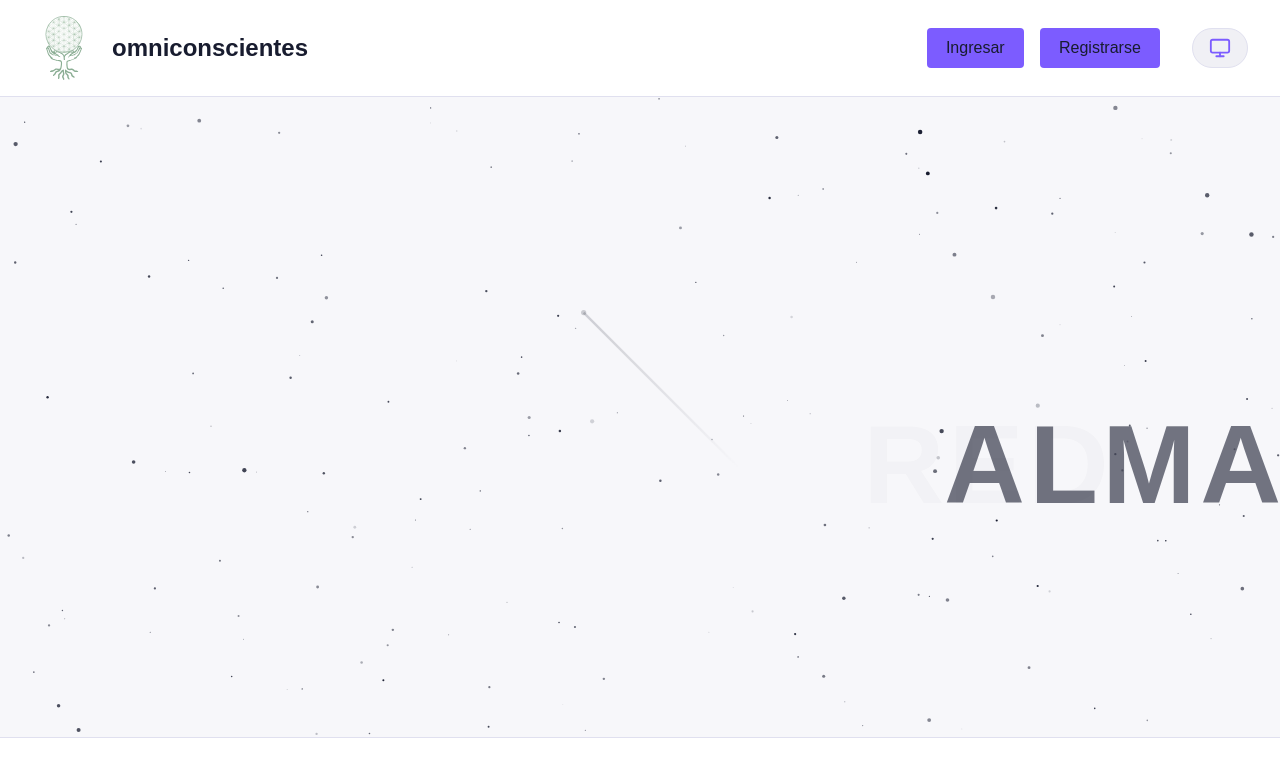
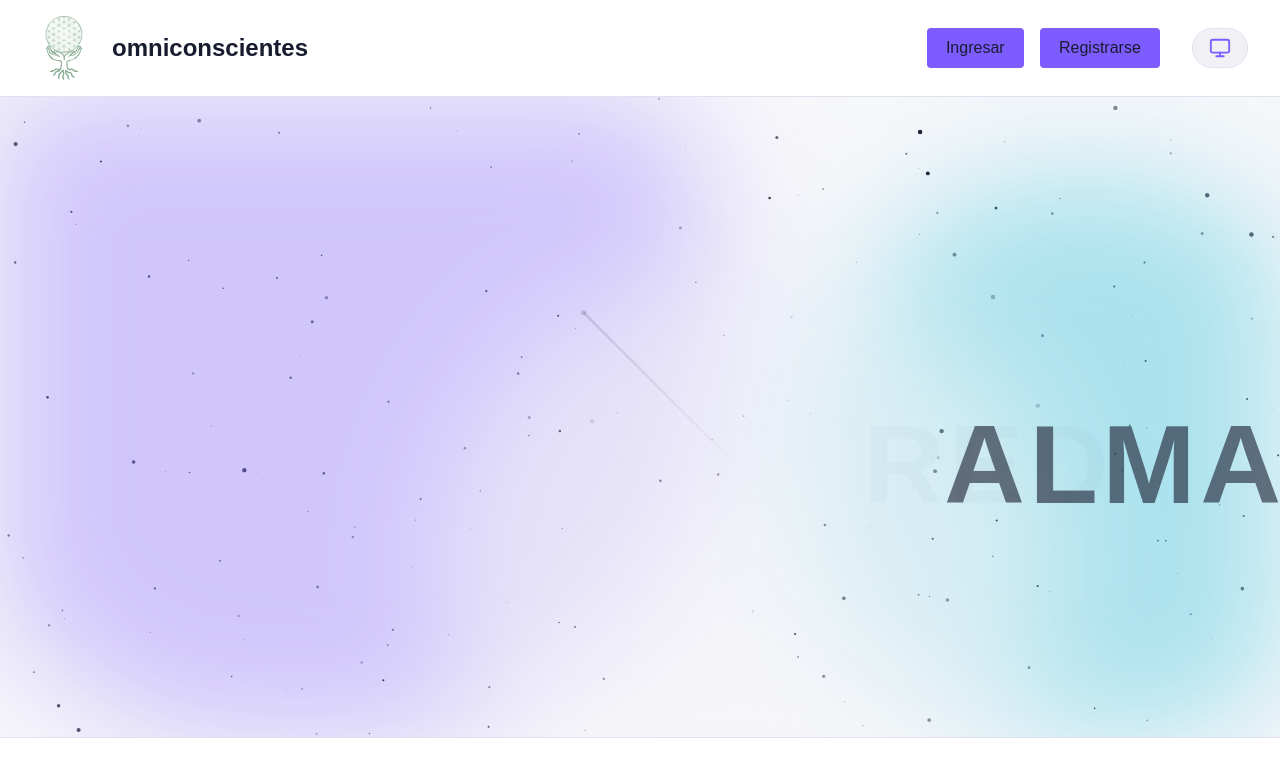
Before and after one commit to danieldatri/omniconscientes-frontend, a Next.js app: page / in a window 1280 px wide. Shown: the top 784 px of the page. Built offline with nearby package versions, Linux system fonts and the light colour scheme.

Commit message:
feat: refactor layout to integrate Starfield and Nebula components for enhanced background effects

```diff
--- a/src/app/layout.tsx
+++ b/src/app/layout.tsx
@@ -4,6 +4,8 @@ import "./globals.css";
 import Header from "../components/Header";
 import Footer from "../components/Footer";
 import Providers from "./providers";
+import Starfield from "../components/Starfield";
+import Nebula from "../components/Nebula";
 
 const geistSans = Geist({
   variable: "--font-geist-sans",
@@ -32,7 +34,34 @@ export default function RootLayout({
       >
         <Providers>
           <Header />
-          {children}
+          <main
+            style={{
+              minHeight: "50vh",
+              position: "relative",
+              overflow: "hidden",
+            }}
+          >
+            <Starfield
+              className="absolute inset-0 w-full h-full"
+              style={{ zIndex: 0, position: "absolute" }}
+            />
+            <Nebula
+              className="absolute inset-0 w-full h-full"
+              style={{ zIndex: 1, position: "absolute" }}
+            />
+            <div
+              style={{
+                position: "relative",
+                zIndex: 2,
+                display: "flex",
+                flexDirection: "column",
+                justifyContent: "center",
+                alignItems: "center",
+              }}
+            >
+              {children}
+            </div>
+          </main>
           <Footer />
         </Providers>
       </body>
--- a/src/components/AuthForm.tsx
+++ b/src/components/AuthForm.tsx
@@ -1,8 +1,6 @@
 "use client";
 import React, { useState, useEffect } from "react";
 import { useAuthUI } from "@/app/providers";
-import Starfield from "@/components/Starfield";
-import Nebula from "@/components/Nebula";
 
 export default function AuthForm() {
   const { formMode, setFormMode } = useAuthUI();
@@ -41,9 +39,7 @@ export default function AuthForm() {
   };
 
   return (
-    <div className="relative w-full flex items-center justify-center overflow-hidden" style={{ background: "var(--background)", color: "var(--text)" }}>
-      <Starfield className="absolute inset-0 w-full h-full" />
-      <Nebula className="absolute inset-0 w-full h-full" />
+    <div className="w-full flex items-center justify-center" style={{ background: "transparent", color: "var(--text)", minHeight: "80vh" }}>
       <div className="w-full max-w-3xl mx-auto grid grid-cols-1 md:grid-cols-2 gap-8 items-center py-12" style={{ position: 'relative', zIndex: 3 }}>
         <div className="hidden md:flex flex-col items-center justify-center gap-4 text-center">
           <span className="font-extrabold tracking-wide" style={{ color: "var(--text)", fontSize: "clamp(1.75rem, 4.2vw, 2.6rem)" }}>omniconscientes</span>
--- a/src/components/HeroAnimation.tsx
+++ b/src/components/HeroAnimation.tsx
@@ -2,7 +2,6 @@
 import { useEffect, useRef, useState } from "react";
 import gsap from "gsap";
 import Image from "next/image";
-import Starfield from "@/components/Starfield";
 
 export default function HeroAnimation() {
   const contentRef = useRef<HTMLDivElement>(null);
@@ -83,10 +82,9 @@ export default function HeroAnimation() {
   return (
     <div
       ref={contentRef}
-      className="relative w-full h-[80vh] flex flex-col items-center justify-center overflow-hidden select-none"
-      style={{ minHeight: "80vh", background: "var(--background)", color: "var(--text)" }}
+      className="w-full flex flex-col items-center justify-center select-none"
+      style={{ minHeight: "80vh", color: "var(--text)" }}
     >
-      <Starfield className="absolute inset-0 w-full h-full" />
       <div className="flex flex-col items-center justify-center w-full h-full" style={{ zIndex: 2 }}>
         <div className="w-full flex justify-center relative omniconscientes-container">
           {showOmni && (
```
